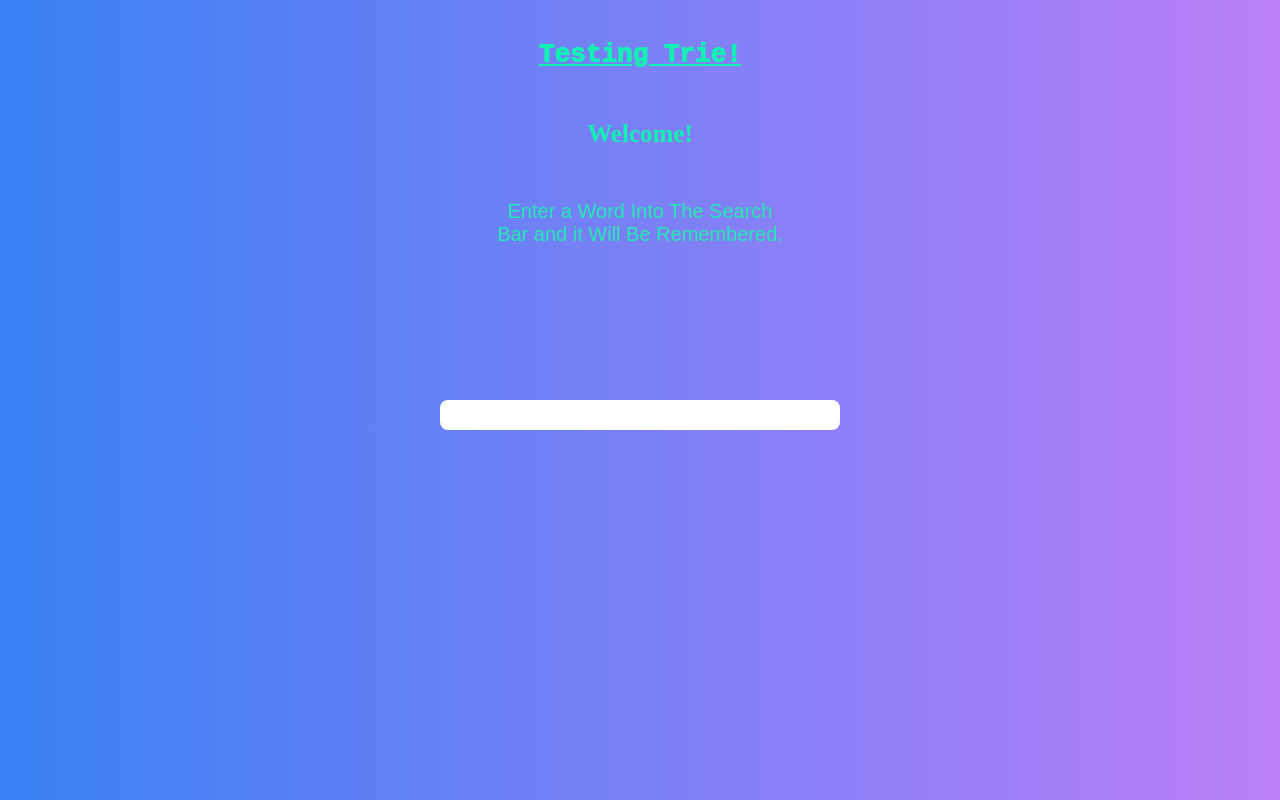
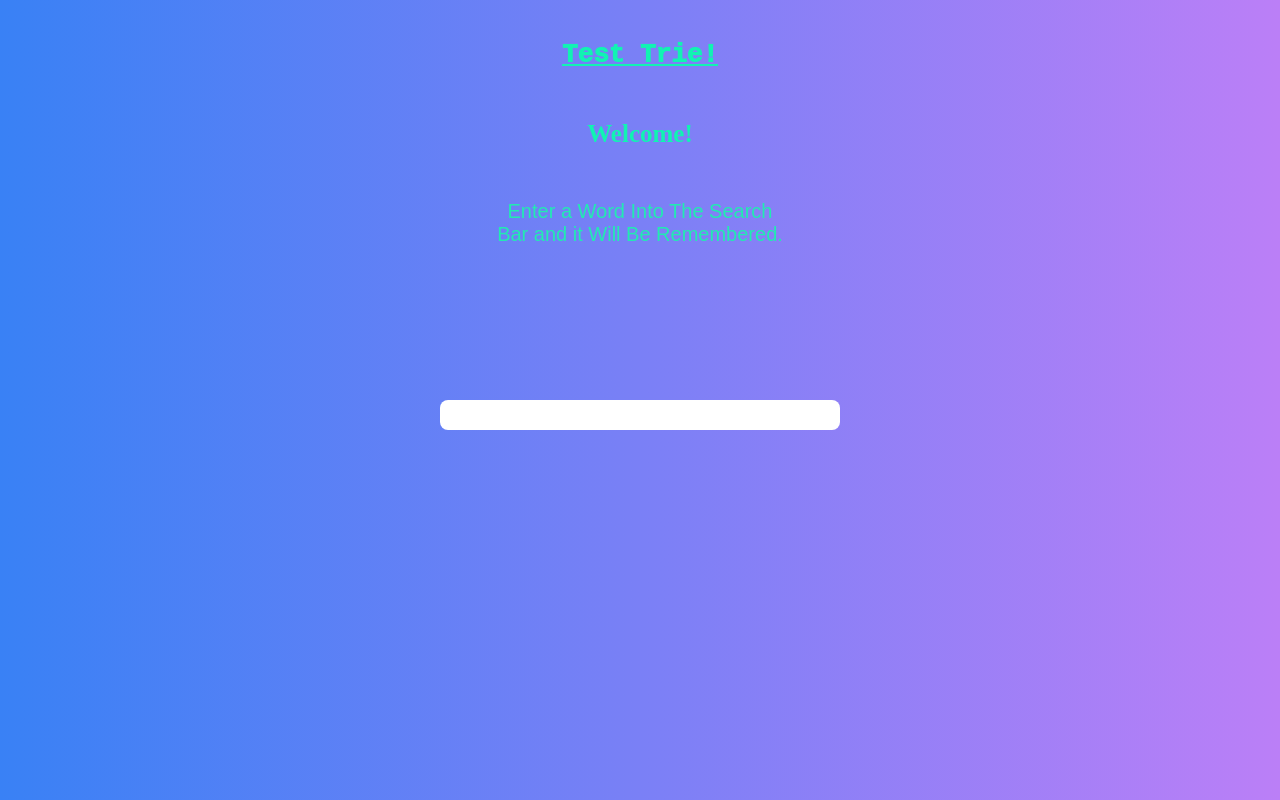
Before and after one commit to 8885os/triesearch, a plain HTML site: page index.html in a window 1280 px wide. Drawn offline with Linux system fonts and the light colour scheme.

Commit message:
Update index.html

```diff
--- a/index.html
+++ b/index.html
@@ -9,7 +9,7 @@
 </head>
 <body>
     <h1>
-        Testing Trie!
+        Test Trie!
     </h1>
     <h3>
         Welcome!
```
